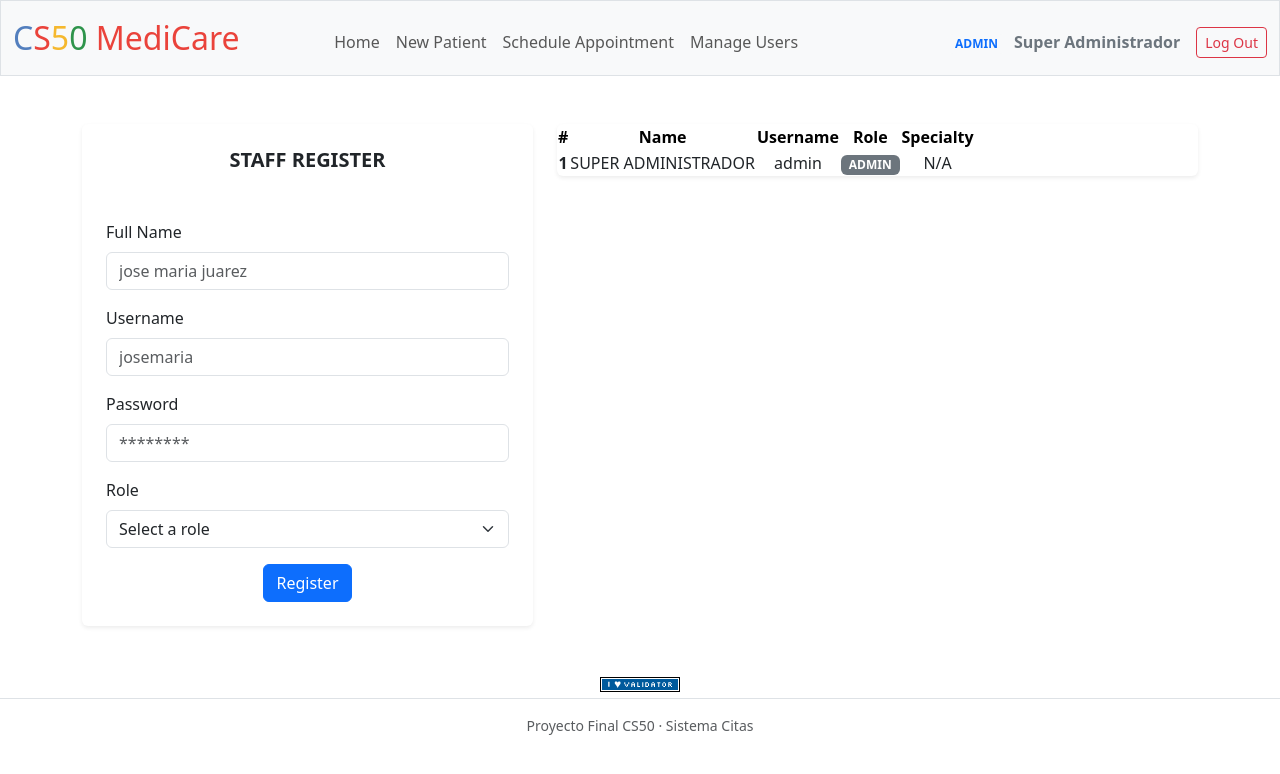
After one commit to alexcham23/proyecto-final-cs50-clinic, a Flask app: page /admin/users in a window 1280 px wide. The commit adds this page. Shown: the top 774 px of the page. Run offline with Flask 3, Linux system fonts and the light colour scheme; a user stored in the database is signed in; some libraries are stand-ins or nearby versions.

Commit message:
add: user register

```diff
--- a/app.py
+++ b/app.py
@@ -69,11 +69,50 @@ def index():
     return apology("Rol not found", 403)
 
 
-@app.route("/buy", methods=["GET", "POST"])
+# ==========================================
+# Administration users management
+# ==========================================
+@app.route("/admin/users", methods=["GET", "POST"])
 @login_required
-def buy():
+@role_required("admin")
+def manage_users():
     """Buy shares of stock"""
-    return apology("TODO")
+    if request.method == "POST":
+        # Get form data
+        full_name = request.form.get("full_name", "").strip()
+        username = request.form.get("username", "").strip()
+        password = request.form.get("password", "").strip()
+        role = request.form.get("role", "").strip()
+        specialty = request.form.get("specialty", "").strip() if role == "doctor" else None
+
+        # Validate form data
+        if not all([full_name, username, password, role]):
+            return apology("All fields are required", 400)
+
+        # Check if username already exists
+        existing_user = db.execute("SELECT * FROM users WHERE username = ?", username)
+        if existing_user:
+            return apology("Username already exists", 400)
+
+        if specialty and not all([full_name, username, password, role, specialty]):
+            return apology("All fields are required", 400)
+
+        # Hash the password
+        hashed_password = generate_password_hash(password)
+
+        # Insert new user into the database
+        db.execute(
+            "INSERT INTO users (full_name, username, hash, role, specialty) VALUES (?, ?, ?, ?, ?)",
+            full_name,
+            username,
+            hashed_password,
+            role,
+            specialty,
+        )
+        flash(f"Usuario {full_name} creado exitosamente.", "success")
+        return redirect("/admin/users")
+    users_list = db.execute("SELECT id, full_name, username, role, specialty FROM users")
+    return render_template("admin_users.html", users=users_list)
 
 
 @app.route("/history")
--- /dev/null
+++ b/templates/admin_users.html
@@ -0,0 +1,114 @@
+{% extends "layout.html" %} {% block title %} Personnel management {% endblock
+%} {% block main %}
+<div class="row g-4">
+  <div class="col-md-5">
+    <div class="card shadow-sm border-0">
+      <div class="card-body p-4">
+        <h5 class="card-title fw-bold mb-5 text-uppercase">Staff Register</h5>
+        <form action="/admin/users" method="post">
+          <div class="mb-3 text-start">
+            <label for="full_name" class="form-label">Full Name</label>
+            <input
+              class="form-control mb-3"
+              id="full_name"
+              name="full"
+              type="text"
+              placeholder="jose maria juarez"
+              required
+            />
+          </div>
+          <div class="mb-3 text-start">
+            <label for="username" class="form-label">Username</label>
+            <input
+              class="form-control mb-3"
+              id="username"
+              name="username"
+              type="text"
+              placeholder="josemaria"
+              required
+            />
+          </div>
+          <div class="mb-3 text-start">
+            <label for="password" class="form-label">Password</label>
+            <input
+              class="form-control mb-3"
+              id="password"
+              name="password"
+              type="password"
+              placeholder="********"
+              required
+            />
+          </div>
+          <div class="mb-3 text-start">
+            <label for="role" class="form-label">Role</label>
+            <select class="form-select mb-3" id="role" name="role" required onchange="toggleSpecialty(this.value)">
+              <option value="" selected disabled>Select a role</option>
+              <option value="admin">Admin</option>
+              <option value="doctor">Doctor</option>
+              <option value="receptionist">Receptionist</option>
+            </select>
+          </div>
+          <div class="mb-3 text-start" id="specialty-group" style="display: none">
+            <label
+              id="specialty-group"
+              for="specialty"
+              class="form-label"
+              >Medical specialty</label
+            >
+            <input
+              class="form-control"
+              id="specialty"
+              name="specialty"
+              type="text"
+              placeholder="Ej: Pediatría, Medicina General"
+            />
+          </div>
+          <div class="mt-3">
+            <button class="btn btn-primary" type="submit">Register</button>
+          </div>
+        </form>
+      </div>
+    </div>
+  </div>
+  <div class="col-md-7">
+    <div class="card shadow-sm border-0">
+      <div class="card-body p-0">
+        <div class="table-responsive">
+          <table clasass="table table-hover aling-middle mb-0">
+            <thead class="table-light">
+              <tr>
+                <th scope="col">#</th>
+                <th>Name</th>
+                <th>Username</th>
+                <th>Role</th>
+                <th>Specialty</th>
+              </tr>
+            </thead>
+            <tbody>
+              {% for user in users %}
+              <tr>
+                <th scope="row">{{ loop.index }}</th>
+                <td class="text-uppercase">{{ user.full_name }}</td>
+                <td>{{ user.username }}</td>
+                <td><span class="badge bg-secondary text-uppercase">{{ user.role }}</span></td>
+                <td>{{ user.specialty or 'N/A' }}</td>
+              </tr>
+              {% endfor %}
+            </tbody>
+          </table>
+        </div>
+      </div>
+    </div>
+  </div>
+</div>
+<script>
+    function toggleSpecialty(role){
+        const specialtyGroup = document.getElementById("specialty-group");
+        if(role === "doctor"){
+            specialtyGroup.style.display = "block";
+        } else {
+            specialtyGroup.style.display = "none";
+        }
+    }
+</script>
+{% endblock %}
--- a/templates/layout.html
+++ b/templates/layout.html
@@ -16,7 +16,7 @@
 
         <link href="/static/styles.css" rel="stylesheet">
 
-        <title>CS50 Clinica Medica {% block title %}{% endblock %}</title>
+        <title>CS50 Clinica Medica | {% block title %}{% endblock %}</title>
 
     </head>
 
```
